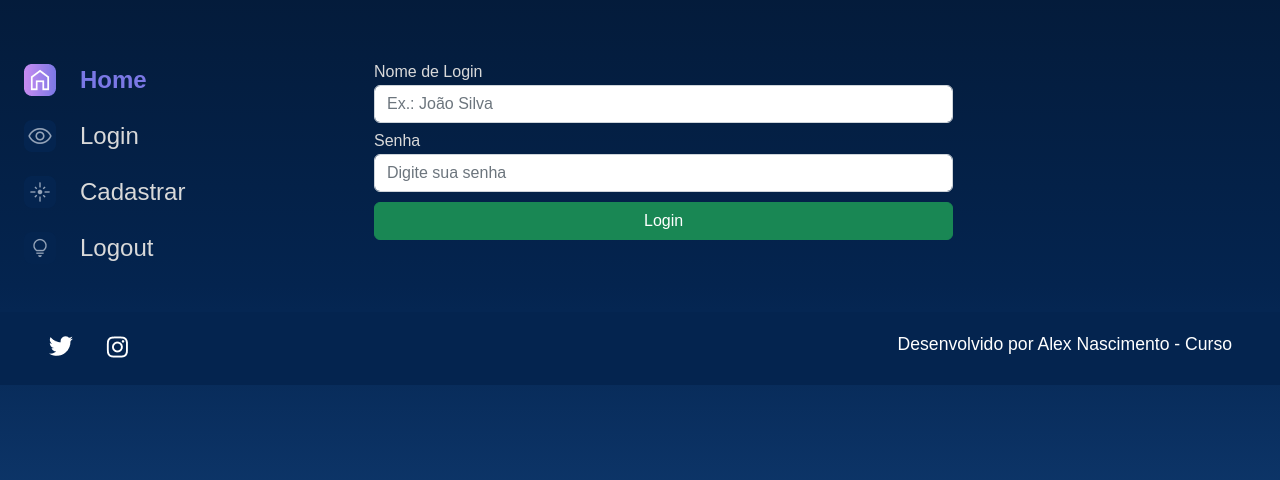
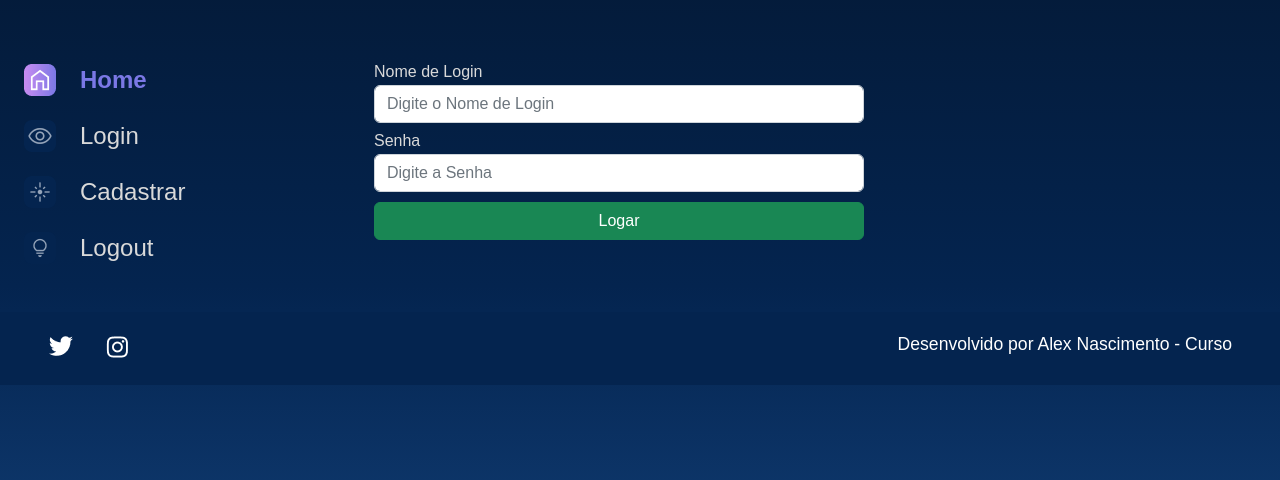
Before and after one commit to alexnascimento1980/alura_space, a Django app: page /login in a window 1280 px wide. Shown: the part 114-594 px from the top of the page. Run offline with Django 4.2, Linux system fonts and the light colour scheme.

Commit message:
formulario de login

```diff
--- a/templates/usuarios/login.html
+++ b/templates/usuarios/login.html
@@ -42,18 +42,21 @@
             </section>
             <section class="galeria" style="margin-left: 5em">
                 <form action="" method="">
+                    {% csrf_token %}
                     <div class="row">
+                        {% for field in form.visible_fields %}
                         <div class="col-12 col-lg-12" style="margin-bottom: 10px;">
-                            <label for="nome_login" style="color:#D9D9D9; margin-bottom: 5px;"><b>Nome de Login</b></label>
-                            <input type="text" class="form-control" name="nome_login" placeholder="Ex.: João Silva" required>
+                            <label  for = '{{ field.id_for_label }}' style="color:#D9D9D9; margin-bottom: 5px;">{{field.label}}</label>
+                            {{ field }}
+
                         </div>
-                        <div class="col-12 col-lg-12" style="margin-bottom: 10px;">
-                            <label for="password" style="color:#D9D9D9; margin-bottom: 5px;"><b>Senha</b></label>
-                            <input type="password" class="form-control" name="password" placeholder="Digite sua senha" required>
-                        </div>
-                        <div class="col-12 text-center">
-                            <button class="btn btn-success col-12" style="padding: top 5px;" type="submit">Login</button>
-                        </div>
+
+                        {% endfor %}
+
+
+                    </div>
+                    <div>
+                        <button type="submit" class="btn btn-success col-12" style="padding: top 5px;">Logar</button>
                     </div>
                 </form>
             </section>
--- /dev/null
+++ b/usuarios/forms.py
@@ -0,0 +1,31 @@
+from django import forms
+
+class LoginForms(forms.Form):
+    nome_login = forms.CharField(
+        label='Nome de Login',
+        required=True,
+        max_length=100,
+        widget=forms.TextInput(
+            attrs={
+                'class': 'form-control',
+                'placeholder': 'Digite o Nome de Login',
+
+
+            }
+        )
+    )
+    senha = forms.CharField(
+        label='Senha',
+        required=True,
+        max_length=70,
+        widget=forms.PasswordInput(
+            attrs={
+                'class': 'form-control',
+                'placeholder': 'Digite a Senha',
+
+
+            }
+
+
+        ),
+    )
--- a/usuarios/views.py
+++ b/usuarios/views.py
@@ -1,9 +1,10 @@
 from django.shortcuts import render
+from usuarios.forms import LoginForms
 
 # Create your views here.
 def login(request):
-    pass
-    return render(request, 'usuarios/login.html')
+    form = LoginForms()
+    return render(request, 'usuarios/login.html', {'form': form})
 
 def cadastro(request):
     pass
```
